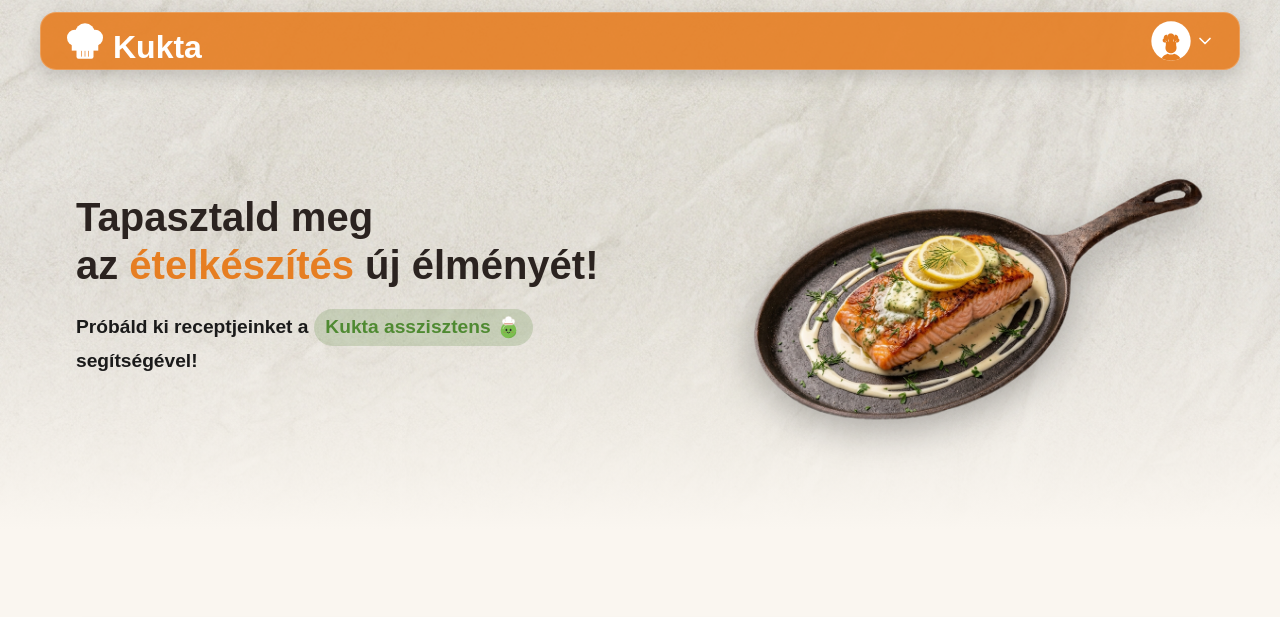
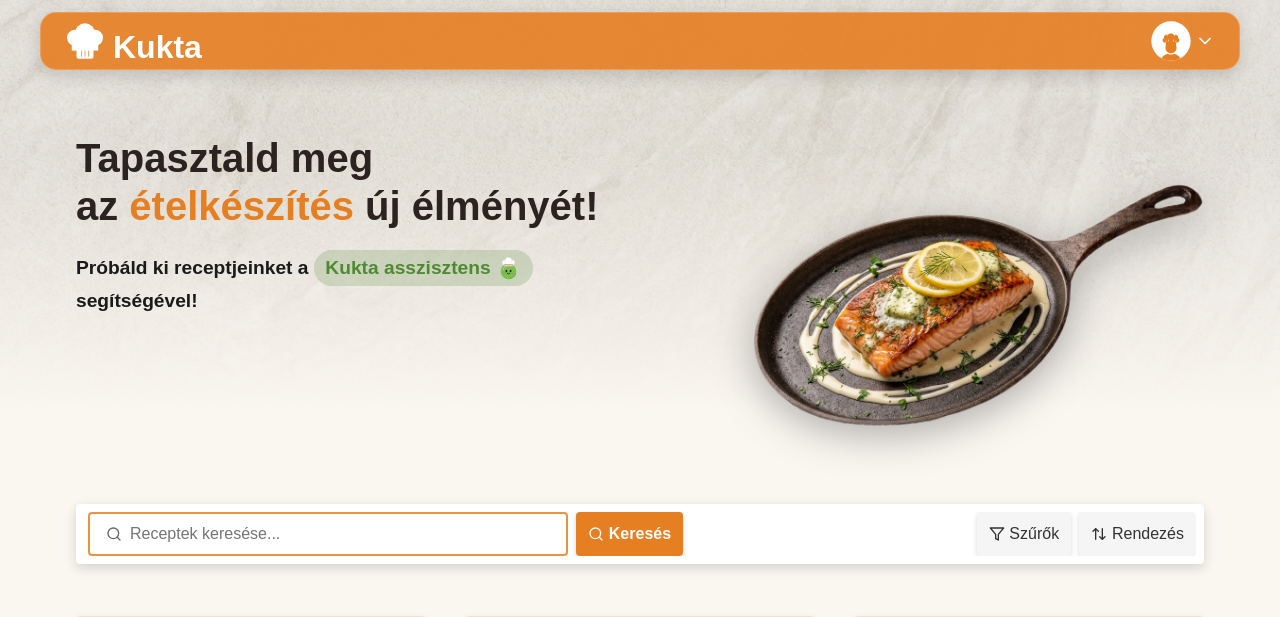
Before and after one commit to vadel2003/kukta, a Laravel app: page / in a window 1280 px wide. Shown: the top 617 px of the page. Run offline with Laravel 12, Linux system fonts and the light colour scheme; data comes from the database, SQL or seed files in the repository.

Commit message:
fix design mistake

```diff
--- a/public/css/pages/home.css
+++ b/public/css/pages/home.css
@@ -79,6 +79,10 @@
 
 .hero-image img {
     width: 100%;
+    position: relative;
+    top: -25px;
+    margin-bottom: -180px;
+    pointer-events: none;
     filter: drop-shadow(0 10px 20px rgba(0, 0, 0, 0.3));
 }
 
```
